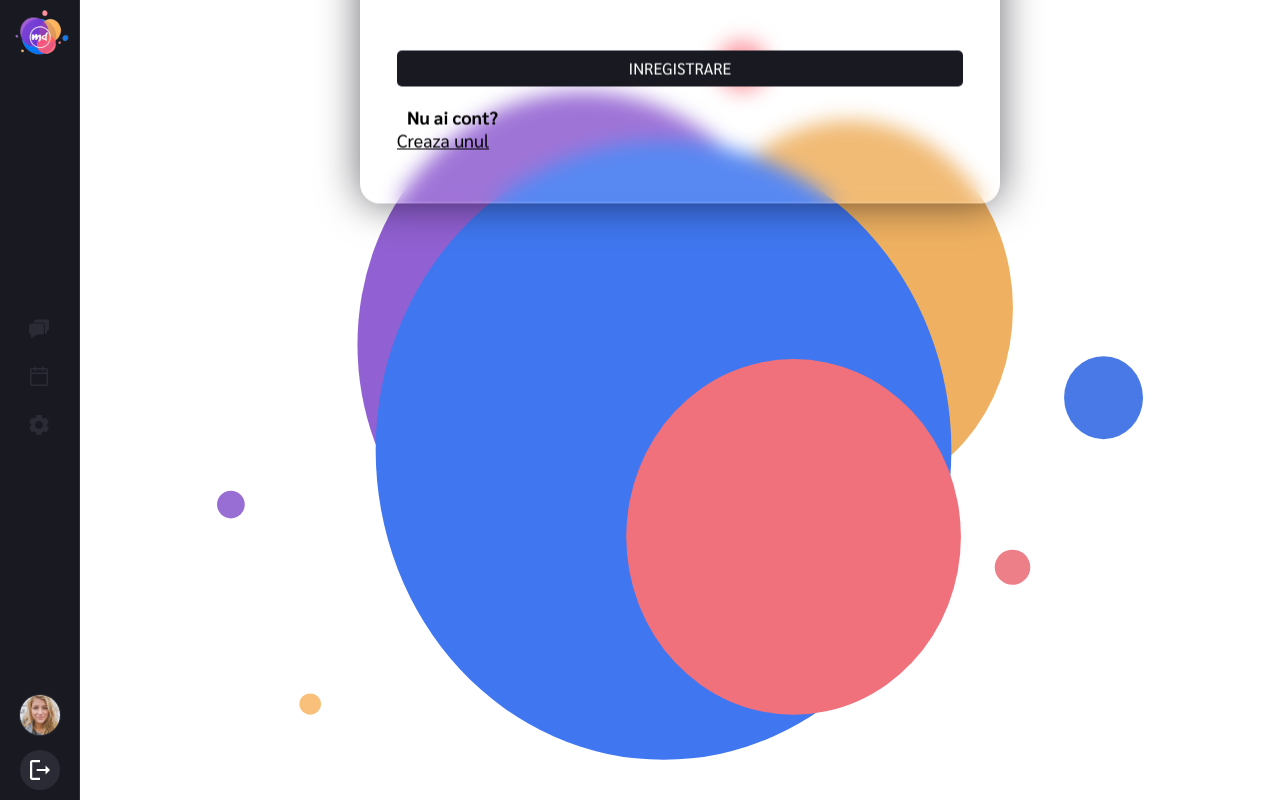
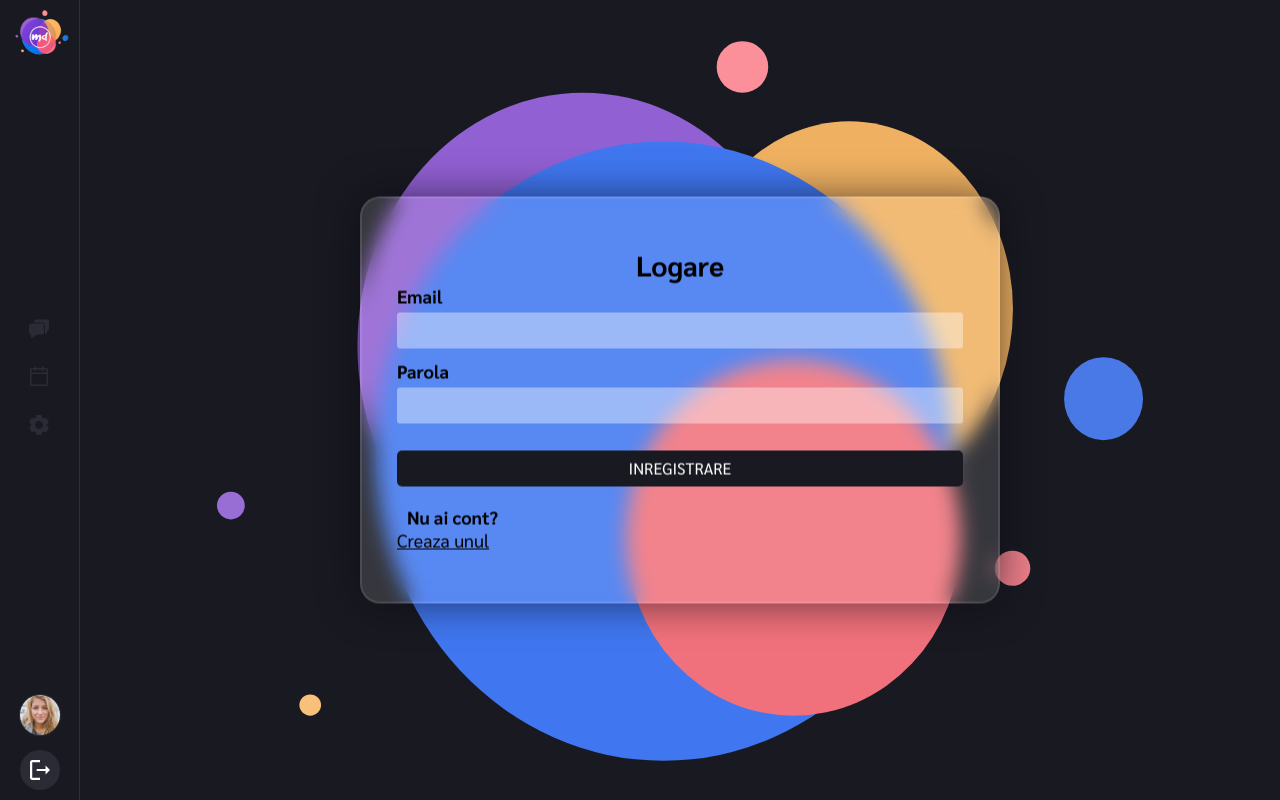
Before and after one commit to feudal/chat-md, a React (Create React App) app: page / in a window 1280 px wide. Built offline with nearby package versions, Linux system fonts and the light colour scheme; a web font is replaced by a local one.

Commit message:
error on setting page with height of main

```diff
--- a/src/components/layout/Layouts.module.css
+++ b/src/components/layout/Layouts.module.css
@@ -1,6 +1,8 @@
 .main {
+    border: 1px solid transparent;
     background-color: #191A21;
     color: #fff;
     position: relative;
     margin-left: 80px;
+    min-height: 100vh;
 }
```
